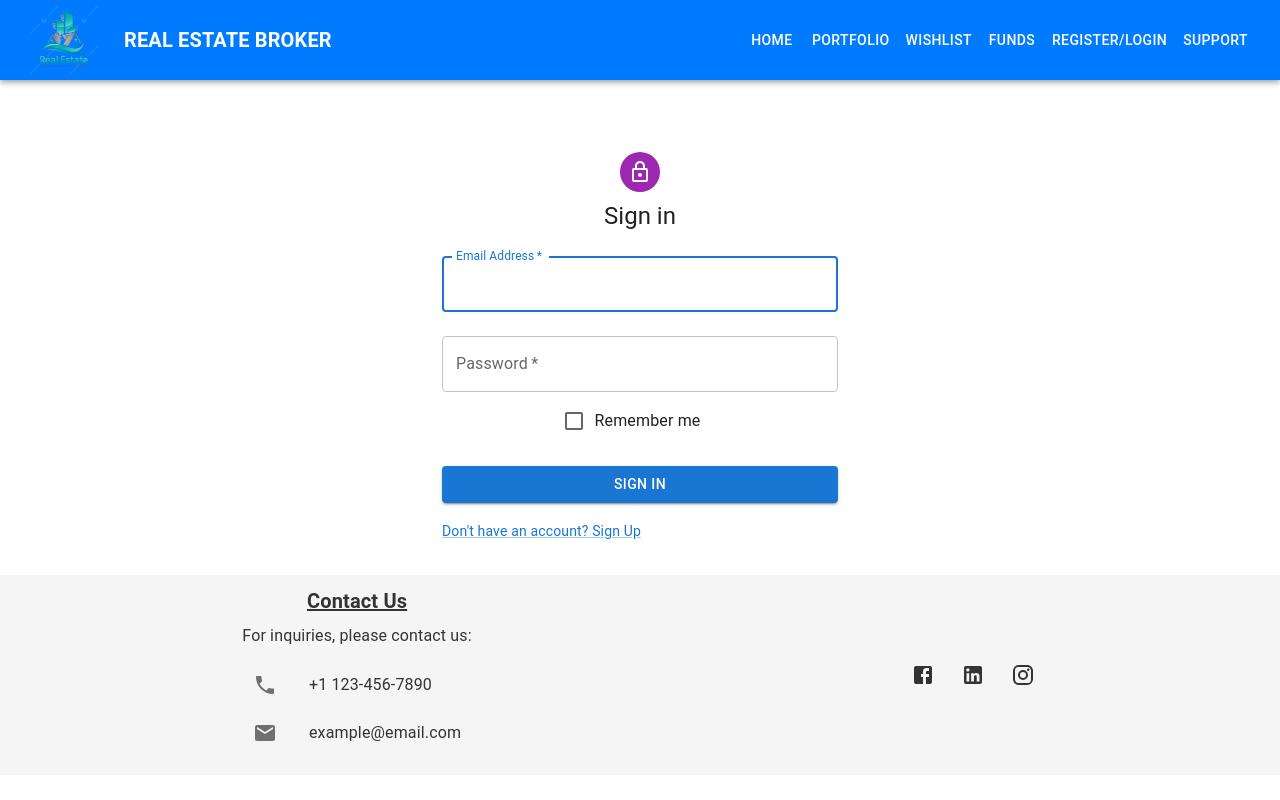
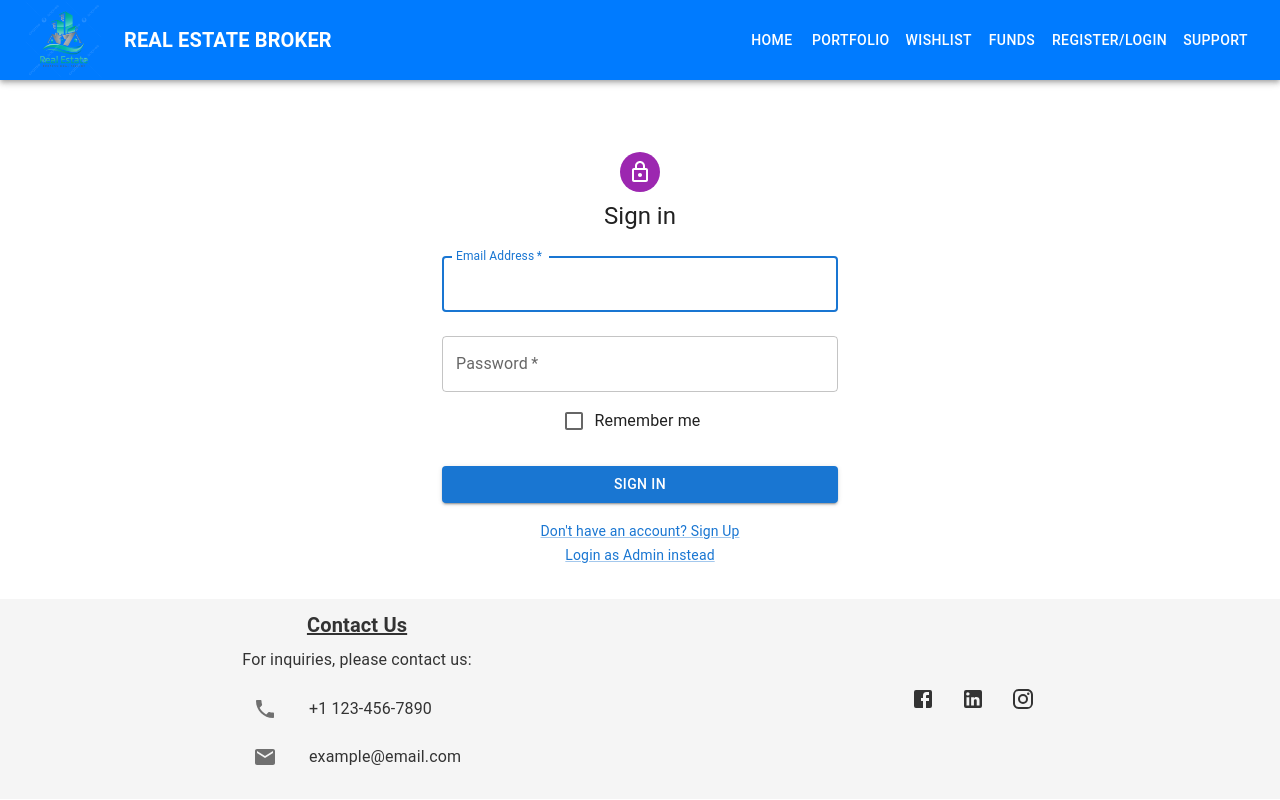
Before and after one commit to ChinmayPillai/Real_Estate_Broker_WebApp, a React (Vite) app in the folder Client/: page /login in a window 1280 px wide. Built offline with nearby package versions, Linux system fonts and the light colour scheme.

Commit message:
Added Login for admin

```diff
--- a/Client/src/components/Login_Register/Login.jsx
+++ b/Client/src/components/Login_Register/Login.jsx
@@ -97,10 +97,15 @@ export default function SignIn() {
             >
               Sign In
             </Button>
-            <Grid container>
+            <Grid container sx={{ flexDirection: "column" }}>
               <Grid item>
                 <Link component={LinkRoute} to="/signup" variant="body2">
                   Don't have an account? Sign Up
+                </Link>
+              </Grid>
+              <Grid item>
+                <Link href="http://localhost:8000/admin" variant="body2">
+                  Login as Admin instead
                 </Link>
               </Grid>
             </Grid>
```
